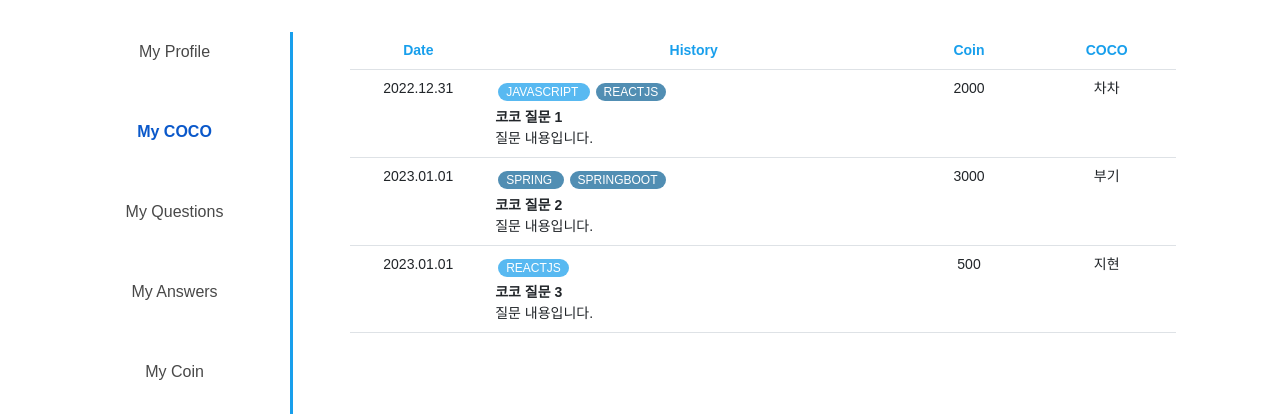
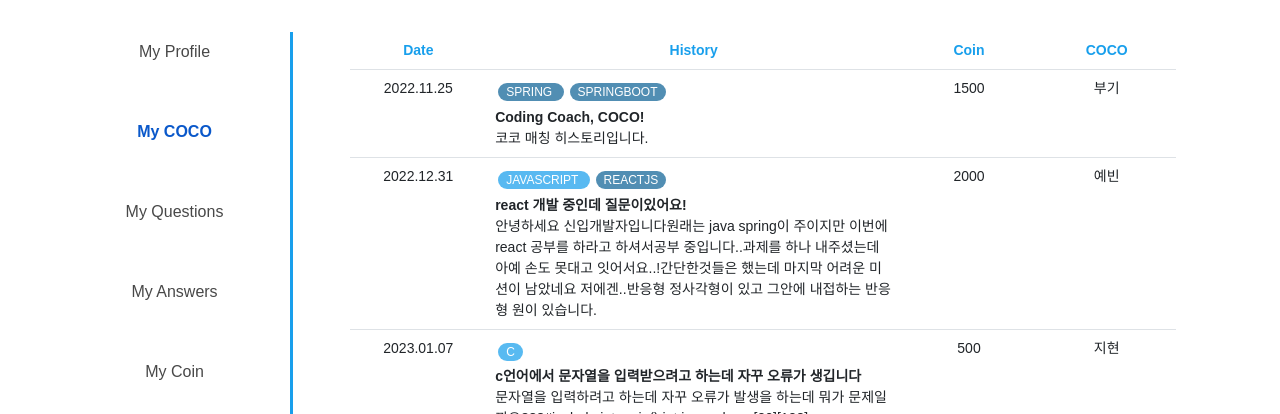
Before and after one commit to beansby/react-coco, a React (Create React App) app: page /mypage in a window 1280 px wide. Both pictures are taken after a click on the link "My COCO". Shown: the part 386-800 px from the top of the page. Built offline with nearby package versions, Linux system fonts and the light colour scheme; no server answers; a small style sheet from the web is missing; a web font is replaced by a local one.

Commit message:
fake info

```diff
--- a/src/views/Mypage/MyCocoTab.js
+++ b/src/views/Mypage/MyCocoTab.js
@@ -53,39 +53,39 @@ function MyCoinTab(){
                 </tr>
                 </thead>
                 <tbody>
+                    <tr>
+                        <td> 2022.11.25 </td>
+                        <td className='text-start my-auto'>
+                            <span className='tag-size tag-size-tech'> SPRING </span>
+                            <span className='tag-size tag-size-tech'> SPRINGBOOT </span>
+                            <br/>
+                            <strong> Coding Coach, COCO! </strong> <br/>
+                            코코 매칭 히스토리입니다.
+                        </td>
+                        <td> 1500 </td>
+                        <td> 부기 </td>
+                    </tr>
+
                     <tr className='my-auto'>
                         <td className='my-auto'> 2022.12.31 </td>
                         <td className='text-start my-auto'>
                             <span className='tag-size'> JAVASCRIPT </span>
                             <span className='tag-size tag-size-tech'> REACTJS </span>
                             <br/>
-                            <strong> 코코 질문 1 </strong> <br/>
-                            질문 내용입니다.
+                            <strong> react 개발 중인데 질문이있어요! </strong> <br/>
+                            안녕하세요 신입개발자입니다원래는 java spring이 주이지만 이번에 react 공부를 하라고 하셔서공부 중입니다..과제를 하나 내주셨는데 아예 손도 못대고 잇어서요..!간단한것들은 했는데 마지막 어려운 미션이 남았네요 저에겐..반응형 정사각형이 있고 그안에 내접하는 반응형 원이 있습니다.
                         </td>
                         <td className='my-auto'> 2000 </td>
-                        <td className='my-auto'> 차차 </td>
+                        <td className='my-auto'> 예빈 </td>
                     </tr>
 
                     <tr>
-                        <td> 2023.01.01 </td>
+                        <td> 2023.01.07 </td>
                         <td className='text-start my-auto'>
-                            <span className='tag-size tag-size-tech'> SPRING </span>
-                            <span className='tag-size tag-size-tech'> SPRINGBOOT </span>
+                            <span className='tag-size'> C </span>
                             <br/>
-                            <strong> 코코 질문 2 </strong> <br/>
-                            질문 내용입니다.
-                        </td>
-                        <td> 3000 </td>
-                        <td> 부기 </td>
-                    </tr>
-
-                    <tr>
-                        <td> 2023.01.01 </td>
-                        <td className='text-start my-auto'>
-                            <span className='tag-size'> REACTJS </span>
-                            <br/>
-                            <strong> 코코 질문 3 </strong> <br/>
-                            질문 내용입니다.
+                            <strong> c언어에서 문자열을 입력받으려고 하는데 자꾸 오류가 생깁니다 </strong> <br/>
+                            문자열을 입력하려고 하는데 자꾸 오류가 발생을 하는데 뭐가 문제일까요???#include int main()  int i, no; char s[20][128];
                         </td>
                         <td> 500 </td>
                         <td> 지현 </td>
--- a/src/views/Mypage/MyCoinTab.js
+++ b/src/views/Mypage/MyCoinTab.js
@@ -63,22 +63,45 @@ function MyCoinTab(){
                 </thead>
                 <tbody>
                     <tr>
-                        <td> 2022.12.31 </td>
+                        <td> 2022.11.25 </td>
                         <td> 신규가입 코인 </td>
                         <td> + 2000 </td>
                     </tr>
 
                     <tr>
-                        <td> 2023.01.01 </td>
+                        <td> 2022.11.25 </td>
+                        <td> 코코 매칭(부기) </td>
+                        <td> - 1500 </td>
+                    </tr>
+
+                    <tr>
+                        <td> 2022.12.31 </td>
                         <td> 코인 충전 </td>
-                        <td> + 3000 </td>
+                        <td> + 5000 </td>
+                    </tr>
+                    <tr>
+                        <td> 2022.12.31 </td>
+                        <td> 첫 충전 보너스 </td>
+                        <td> + 500 </td>
+                    </tr>
+                    <tr>
+                        <td> 2022.12.31 </td>
+                        <td> 코코 매칭(예빈) </td>
+                        <td> - 2000 </td>
                     </tr>
 
                     <tr>
                         <td> 2023.01.01 </td>
-                        <td> 첫 충전 보너스 </td>
-                        <td> + 500 </td>
+                        <td> 코코 코칭 </td>
+                        <td> +2000 </td>
                     </tr>
+
+                    <tr>
+                        <td> 2023.01.07 </td>
+                        <td> 코코 매칭(지현) </td>
+                        <td> -500 </td>
+                    </tr>
+
                 </tbody>
             </Table>
 
--- a/src/views/Mypage/MyPage.js
+++ b/src/views/Mypage/MyPage.js
@@ -103,7 +103,7 @@ function MyPage() {
                             <div className='col pf-progress my-auto'>
                                 <Progress max="100" value="60" id='pf-rating' className='progress-info'/>
 
-                                <UncontrolledTooltip delay={0}  target='pf-rating' style={{backgroundColor:"#b9bec4",color:'white'}} placement='bottom'>
+                                <UncontrolledTooltip delay={0}  target='pf-rating' style={{backgroundColor:"rgba(58,58,59,0.86)",color:'white'}} placement='bottom'>
                                     만족도 점수는 60% 입니다. <br/> 코칭을 통해 만족도를 올려보세요.
                                 </UncontrolledTooltip>
                             </div>
```
